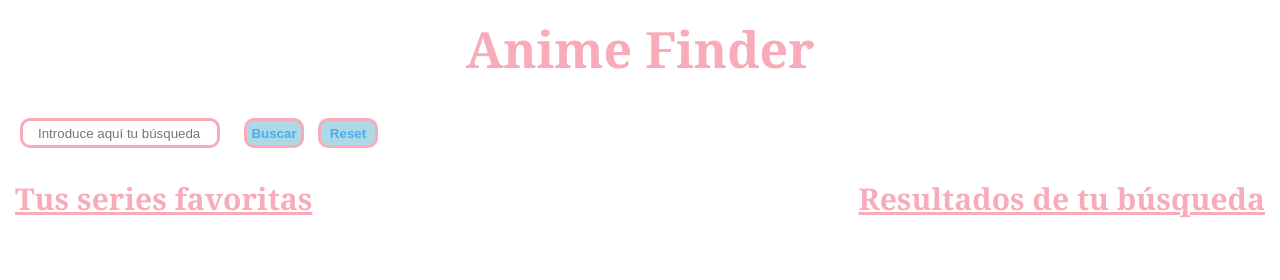
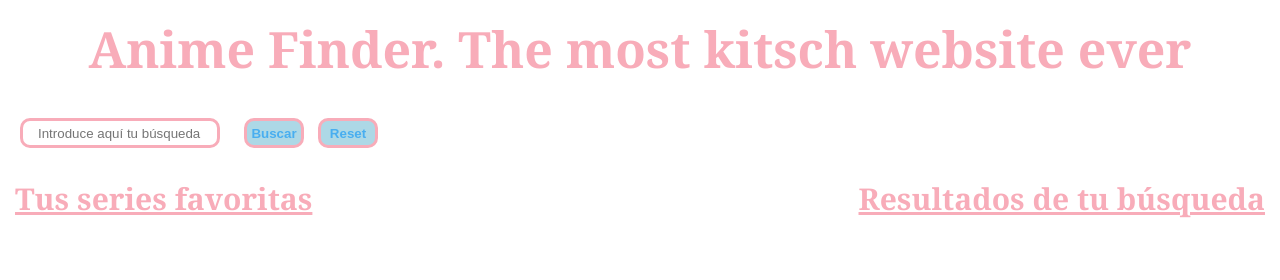
Before and after one commit to Adalab/modulo-2-evaluacion-final-Rouseta, a website: page docs/index.html in a window 1280 px wide. Drawn offline with Linux system fonts and the light colour scheme.

Commit message:
added new Title

```diff
--- a/docs/index.html
+++ b/docs/index.html
@@ -15,7 +15,7 @@
 
   <body class="main-anime">
     <header>
-      <h1 class="mainTitle">Anime Finder</h1>
+      <h1 class="mainTitle">Anime Finder. The most kitsch website ever</h1>
     </header>
     <main>
       <form class="form_search">
```
Also changed, not shown: src/html/index.html (+1 -1 lines).
